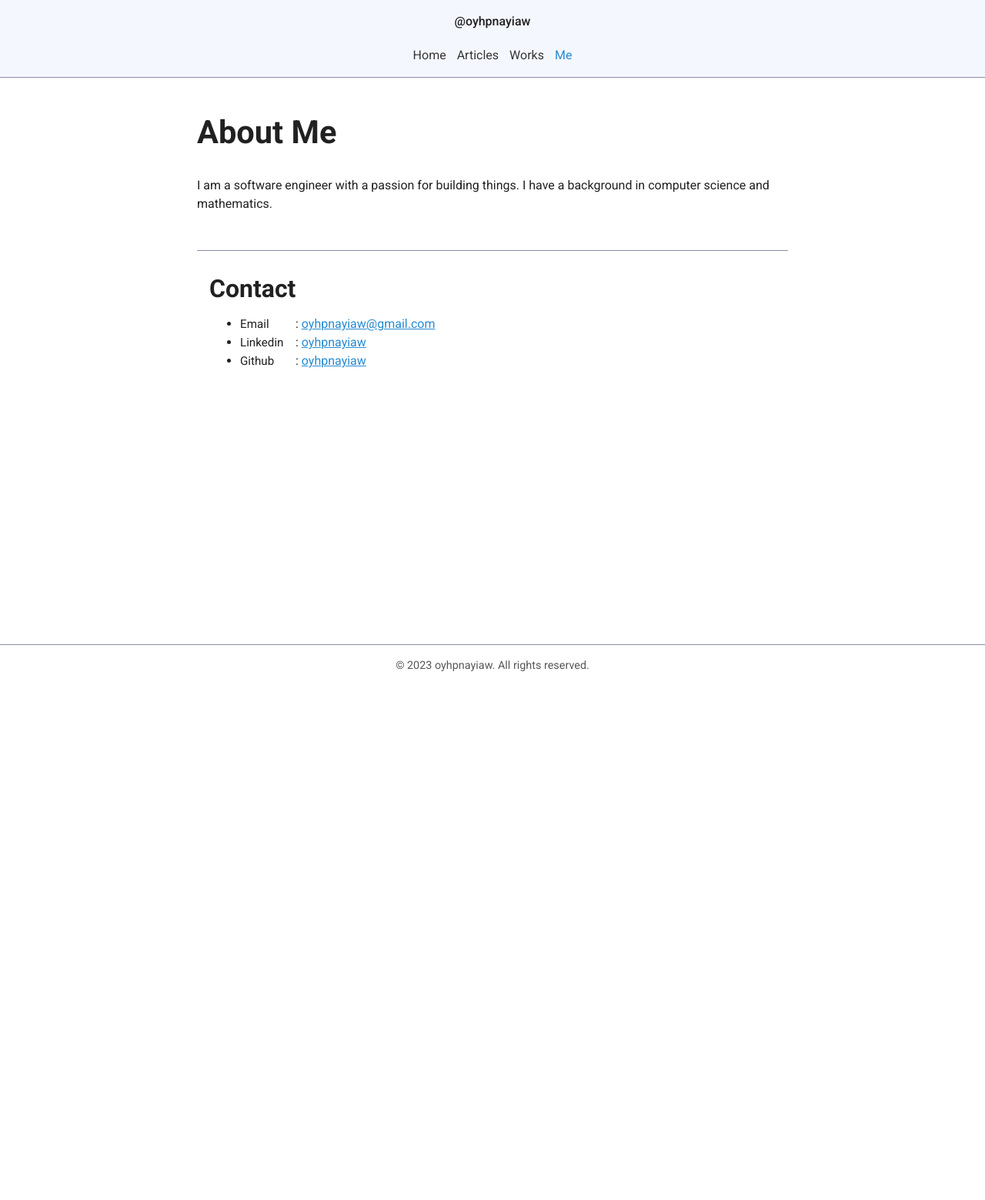
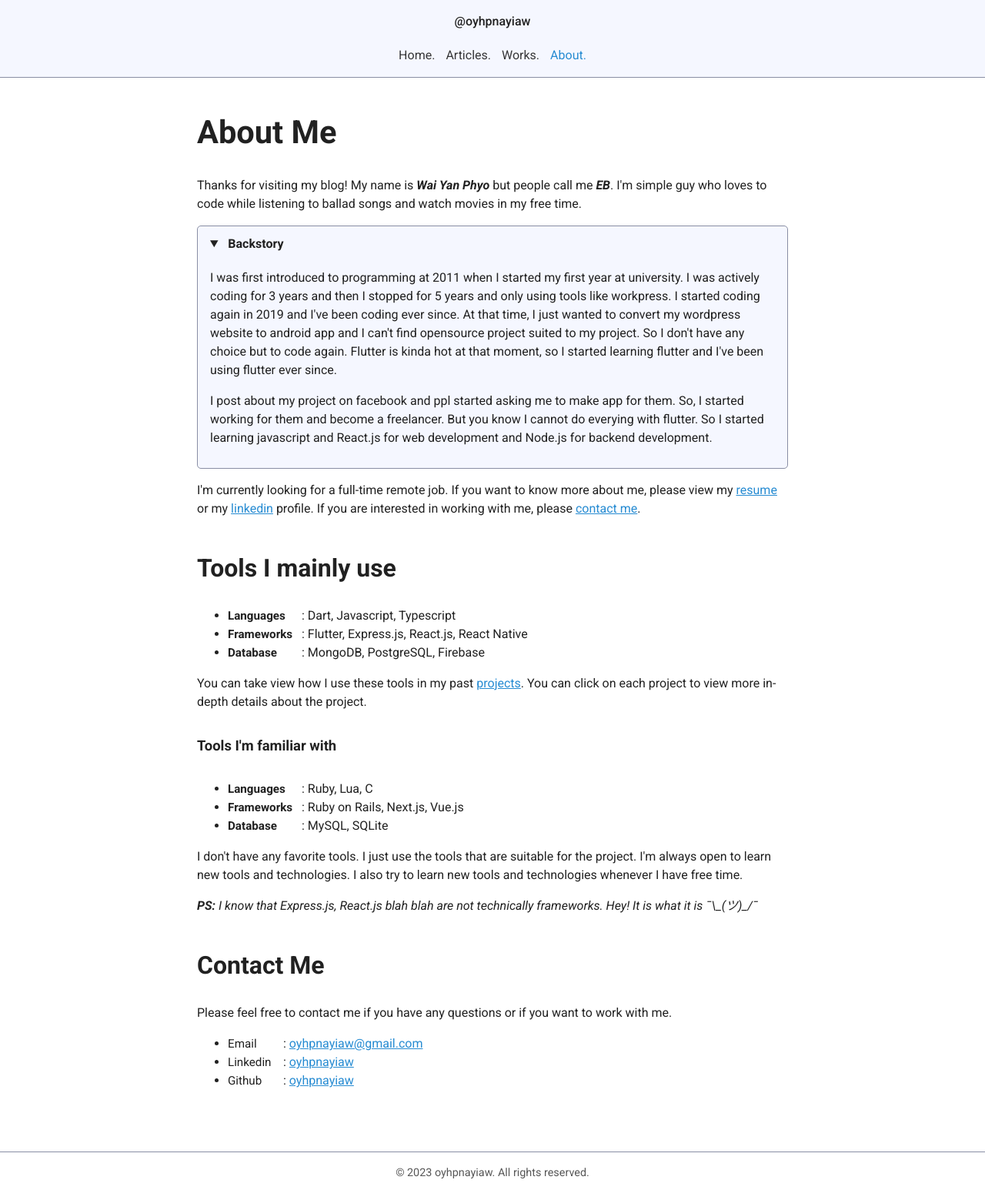
Before and after one commit to nxnom/nxnom.github.io, a Jekyll site: the page built from pages/about.html, in a window 1280 px wide. Shown: the whole page at 77% size. Built offline with Jekyll 4.4.1, drawn with Linux system fonts in a browser that asks for light colours; before the commit the page ends 900 px from its top, so only the background shows below that.

Commit message:
Update about page

```diff
--- a/_config.yml
+++ b/_config.yml
@@ -14,6 +14,7 @@ author:
   email: oyhpnayiaw@gmail.com
   handle: oyhpnayiaw
   url: https://oyhpnayiaw.github.io
+  resume: https://docs.google.com/document/d/1EIFSyTvPf_ggfOfHiaphnn9Le33FDqktm47VlhHz9WE/edit?usp=sharing
 
 permalink: /articles/:title
 collections:
--- a/_includes/header.html
+++ b/_includes/header.html
@@ -11,22 +11,22 @@
       <a
         class="site-header_page-link {% if page.url == '/' %}site-header_page-link--active{% endif %}"
         href="{{ '/' | relative_url }}">
-          Home
+          Home.
       </a>
       <a
         class="site-header_page-link {% if current[1] == 'articles' %}site-header_page-link--active{% endif %}"
         href="{{ '/articles/' | relative_url }}">
-          Articles
+          Articles.
       </a>
       <a
         class="site-header_page-link {% if current[1] == 'works' %}site-header_page-link--active{% endif %}"
         href="{{ '/works/' | relative_url }}">
-          Works
+          Works.
       </a>
       <a
         class="site-header_page-link {% if current[1] == 'about' %}site-header_page-link--active{% endif %}"
         href="{{ '/about/' | relative_url }}">
-          Me
+          About.
       </a>
     </nav>
   </div>
--- a/pages/about.html
+++ b/pages/about.html
@@ -3,14 +3,14 @@ layout: default
 permalink: /about/
 ---
 
-<h2>About Me</h2>
+<style>
+  .tools span {
+    display: inline-block;
+    min-width: 6rem;
+    font-size: 0.95rem;
+    font-weight: bold;
+  }
 
-<p>
-  I am a software engineer with a passion for building things. I have a
-  background in computer science and mathematics.
-</p>
-
-<style>
   .contact-list span {
     display: inline-block;
     min-width: 4.5rem;
@@ -18,8 +18,87 @@ permalink: /about/
   }
 </style>
 
-<section>
-  <h3 style="margin: 0 0 1rem">Contact</h3>
+<h2>About Me</h2>
+
+<p>
+  Thanks for visiting my blog! My name is <i><b>Wai Yan Phyo</b></i> but people
+  call me <i><b>EB</b></i
+  >. I'm simple guy who loves to code while listening to ballad songs and watch
+  movies in my free time.
+</p>
+
+<details open>
+  <summary>
+    <span style="margin-left: 0.4rem"> Backstory </span>
+  </summary>
+
+  <p>
+    I was first introduced to programming at 2011 when I started my first year
+    at university. I was actively coding for 3 years and then I stopped for 5
+    years and only using tools like workpress. I started coding again in 2019
+    and I've been coding ever since. At that time, I just wanted to convert my
+    wordpress website to android app and I can't find opensource project suited
+    to my project. So I don't have any choice but to code again. Flutter is
+    kinda hot at that moment, so I started learning flutter and I've been using
+    flutter ever since.
+  </p>
+
+  <p style="margin-bottom: 1rem">
+    I post about my project on facebook and ppl started asking me to make app
+    for them. So, I started working for them and become a freelancer. But you
+    know I cannot do everying with flutter. So I started learning javascript and
+    React.js for web development and Node.js for backend development.
+  </p>
+</details>
+
+<p>
+  I'm currently looking for a full-time remote job. If you want to know more
+  about me, please view my
+  <a href="{{ site.author.resume }}" target="_blank">resume</a> or my
+  <a href="https://www.linkedin.com/in/{{ site.author.handle }}" target="_blank"
+    >linkedin</a
+  >
+  profile. If you are interested in working with me, please
+  <a href="#contact">contact me</a>.
+</p>
+
+<h3>Tools I mainly use</h3>
+
+<ul class="tools">
+  <li><span>Languages</span>: Dart, Javascript, Typescript</li>
+  <li><span>Frameworks</span>: Flutter, Express.js, React.js, React Native</li>
+  <li><span>Database</span>: MongoDB, PostgreSQL, Firebase</li>
+</ul>
+
+You can take view how I use these tools in my past
+<a href="/works">projects</a>. You can click on each project to view more
+in-depth details about the project.
+
+<h5>Tools I'm familiar with</h5>
+
+<ul class="tools">
+  <li><span>Languages</span>: Ruby, Lua, C</li>
+  <li><span>Frameworks</span>: Ruby on Rails, Next.js, Vue.js</li>
+  <li><span>Database</span>: MySQL, SQLite</li>
+</ul>
+
+<p>
+  I don't have any favorite tools. I just use the tools that are suitable for
+  the project. I'm always open to learn new tools and technologies. I also try
+  to learn new tools and technologies whenever I have free time.
+</p>
+<p>
+  <i>
+   <b>PS:</b> I know that Express.js, React.js blah blah are not technically frameworks.
+    Hey! It is what it is ¯\_(ツ)_/¯
+  </i>
+</p>
+
+<h3 id="contact">Contact Me</h3>
+
+Please feel free to contact me if you have any questions or if you want to work
+with me.
+
 <ul class="contact-list">
   <li>
     <span>Email</span>:
@@ -52,4 +131,3 @@ permalink: /about/
     </a>
   </li>
 </ul>
-</section>
--- a/pages/works.html
+++ b/pages/works.html
@@ -73,7 +73,7 @@ permalink: /works/
 </div>
 
 <div>
-  Check out my open source projects on
+  Check out more of my open source projects on
   <a
     href="https://github.com/{{ site.author.handle }}"
     target="_blank"
```
Lines whose indentation alone changed are shown as unchanged.
